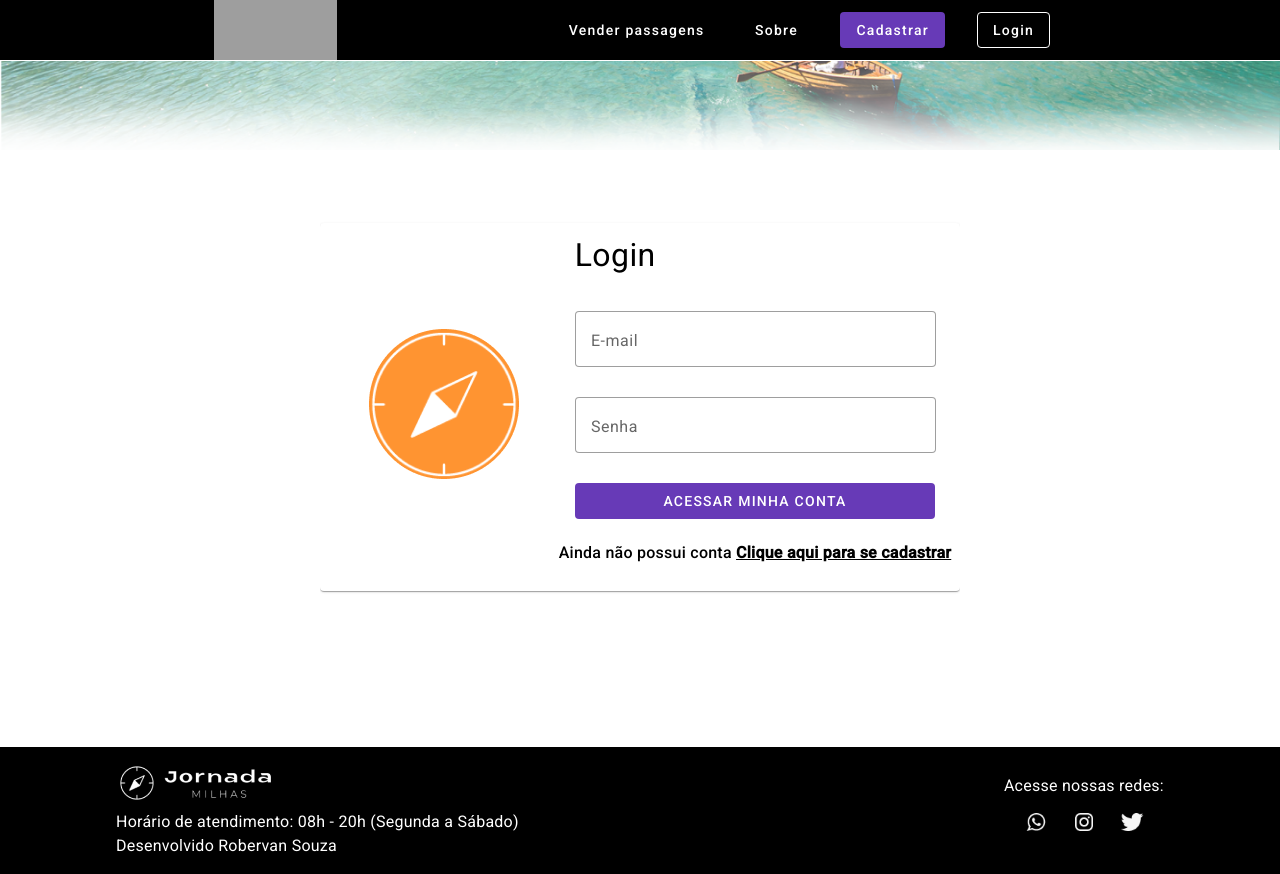
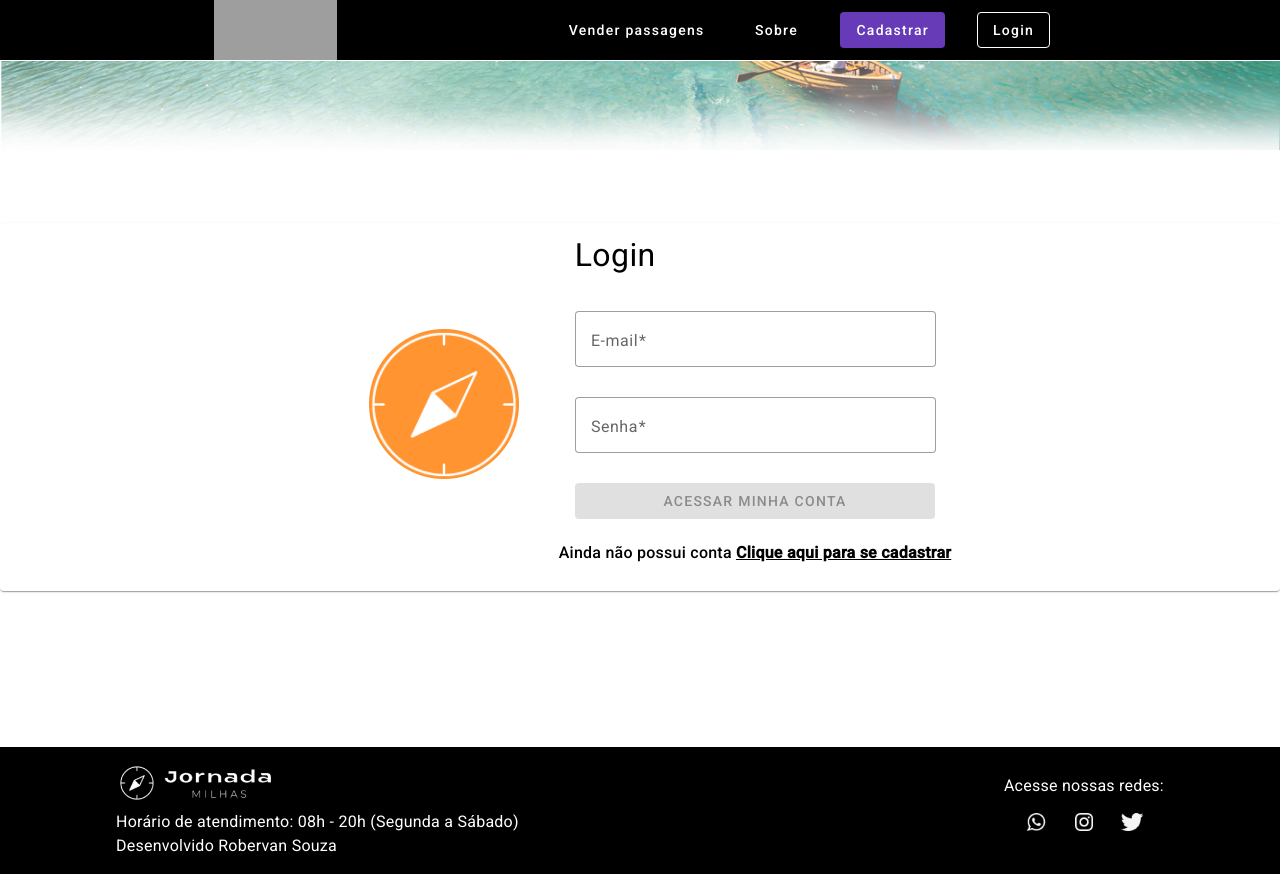
Before and after one commit to RobervanSouza/App-viagens, an Angular app: page /login in a window 1280 px wide. Built offline with nearby package versions, Linux system fonts and the light colour scheme; grey boxes are pictures that could not be loaded.

Commit message:
autenticando pagina de login

```diff
--- /dev/null
+++ b/src/app/core/services/autenticacao/autenticacao.service.ts
@@ -0,0 +1,17 @@
+import { HttpClient } from '@angular/common/http';
+import { Injectable } from '@angular/core';
+import { Observable } from 'rxjs';
+import { environment } from 'src/environments/environment';
+
+@Injectable({
+  providedIn: 'root',
+})
+export class AutenticacaoService {
+  private apiUrl: string = environment.apiUrl;
+
+  constructor(private http: HttpClient) {}
+
+  autenticar(email: string, senha: string): Observable<any> {
+    return this.http.post(`${this.apiUrl}/auth/login`, { email, senha });
+  }
+}
--- a/src/app/pages/login/login.component.html
+++ b/src/app/pages/login/login.component.html
@@ -12,19 +12,38 @@
             <mat-card-header>
                 <mat-card-title>Login</mat-card-title>
             </mat-card-header>
-            <form >
+            <form [formGroup]="loginForm" >
                 <mat-card-content>
                     <mat-form-field appearance="outline" >
                         <mat-label>E-mail</mat-label>
-                        <input matInput type="email" placeholder="Digite seu e-mail.">
+                        <input
+                        matInput
+                        type="email"
+                        placeholder="Digite seu e-mail."
+                        formControlName="email"
+                        >
+                        <mat-error *ngIf="loginForm.get('email')?.errors?.['required']" >Email obrigatorio!</mat-error>
+                        <mat-error *ngIf="loginForm.get('email')?.errors?.['email']" >Formato de email invalido</mat-error>
                     </mat-form-field>
                     <mat-form-field appearance="outline" >
                         <mat-label>Senha</mat-label>
-                        <input matInput type="senha" placeholder="Digite sua senha.">
+                        <input
+                        matInput
+                        type="password"
+                        placeholder="Digite sua senha."
+                        formControlName="senha"
+                        >
+                        <mat-error *ngIf="loginForm.get('senha')?.errors?.['required']">Senha obrigatoria!</mat-error>
+
                     </mat-form-field>
                 </mat-card-content>
                 <mat-card-actions>
-                    <button mat-flat-button color="primary" > ACESSAR MINHA CONTA</button>
+                    <button
+                    mat-flat-button
+                    color="primary"
+                    (click)="login()"
+                    [disabled]="loginForm.invalid"
+                     > ACESSAR MINHA CONTA</button>
                 </mat-card-actions>
                 <p>Ainda não possui conta
                     <a> <strong><u>Clique aqui para se cadastrar</u></strong> </a>
--- a/src/app/pages/login/login.component.scss
+++ b/src/app/pages/login/login.component.scss
@@ -1,5 +1,5 @@
 .login-component {
-  max-width: 50%;
+  max-width: 100%;
   min-height: 74%;
   overflow-y: hidden;
   display: flex;
--- a/src/app/pages/login/login.component.ts
+++ b/src/app/pages/login/login.component.ts
@@ -1,10 +1,43 @@
-import { Component } from '@angular/core';
+import { Component, OnInit } from '@angular/core';
+import { FormBuilder, FormGroup, Validators } from '@angular/forms';
+import { Router } from '@angular/router';
+import { AutenticacaoService } from 'src/app/core/services/autenticacao/autenticacao.service';
 
 @Component({
   selector: 'app-login',
   templateUrl: './login.component.html',
   styleUrls: ['./login.component.scss']
 })
-export class LoginComponent {
+export class LoginComponent implements OnInit {
+   loginForm!: FormGroup;
 
+   constructor(
+     private formBuild: FormBuilder,
+     private authService: AutenticacaoService,
+     private router: Router
+     ) {  }
+  ngOnInit(): void {
+    this.loginForm = this.formBuild.group({
+      email: [null, [Validators.required, Validators.email]],
+      senha: [null, Validators.required]
+    })
+  }
+
+  login(){
+
+    const email = this.loginForm.value.email;
+    const senha = this.loginForm.value.senha;
+
+
+    this.authService.autenticar(email, senha).subscribe({
+      next: (value) =>{
+          console.log('login ok', value)
+          this.router.navigateByUrl('/')
+          this.loginForm.reset();
+      },
+      error: (erro) => {
+        console.log("erro ao fazer login", erro)
+      }
+    })
+  }
 }
--- a/src/app/shared/header/header.component.html
+++ b/src/app/shared/header/header.component.html
@@ -6,7 +6,7 @@
         <button mat-button>Vender passagens</button>
         <button mat-button>Sobre</button>
         <button mat-raised-button color="primary">Cadastrar</button>
-        <button mat-stroked-button class="login">Login</button>
+        <button mat-stroked-button routerLink="/login" class="login">Login</button>
 
     </mat-toolbar>
 </header>
```
Also changed, not shown: 1 other file (tests, documents, lock files or other folders).
